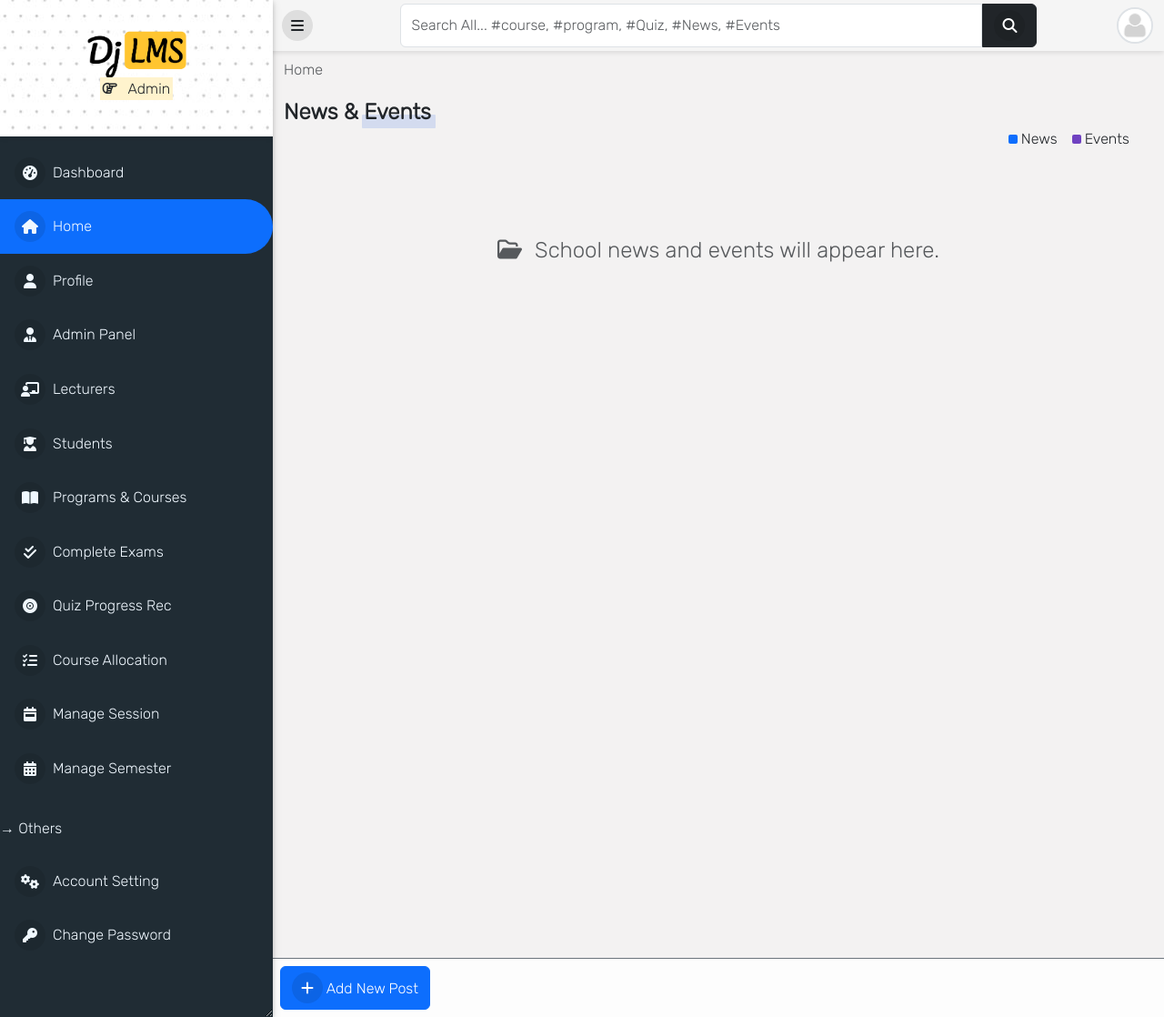
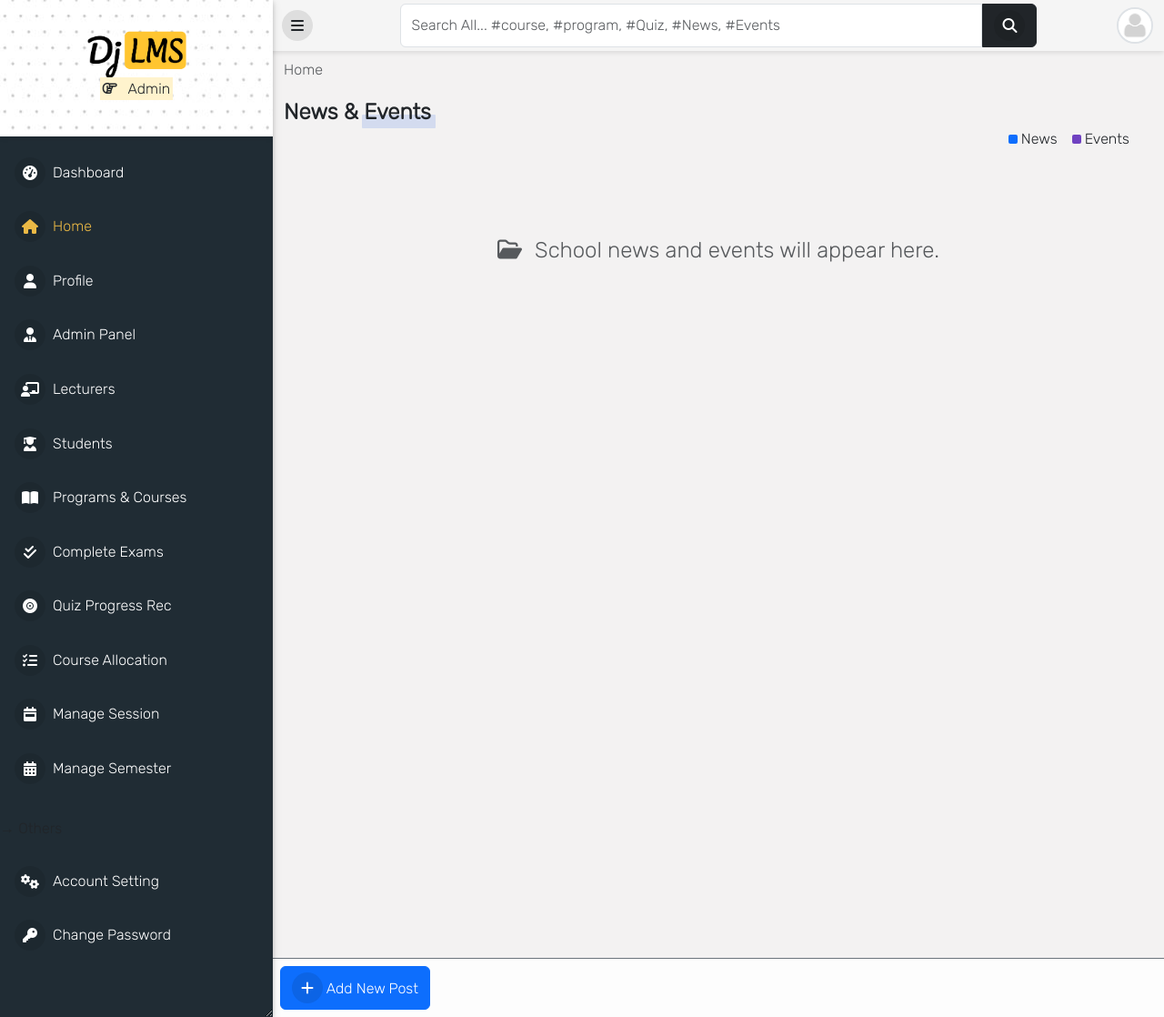
Before and after one commit to Mahitej28/E-LMS, a Django app: page / in a window 1280 px wide. Shown: the whole page at 91% size. Run offline with Django 3.2, Linux system fonts and the light colour scheme; the visitor is signed in with stand-in values (Sample User, id 1); data that the repository does not hold is empty; parts of the project's set-up code (start-up, migrations or seed data) failed here and were passed over; some libraries are stand-ins or nearby versions.

Commit message:
Edited `aside.html` changed the css of side navbar

```diff
--- a/static/scss/style.scss
+++ b/static/scss/style.scss
@@ -387,19 +387,19 @@ body {
         display: flex;
         align-items: center;
         padding: 0.8rem 1rem;
-        color: #666;
-        border-radius: 0 2em 2em 0;
+        color: #ffffff;
+        border-radius: 0;
         transition: 0.25s;
 
         &:hover {
-          color: #007bff;
-          background: rgba(0, 111, 255, 0.1);
+          color: #ebb945;
+          background: rgba(213, 202, 147, 0.1);
         }
       }
       &.active a {
         // color: #007bff;
-        background: var(--bs-primary);
-        color: #fff;
+        //background: #e7bb57;
+        color: #ebb945;
       }
     }
   }
--- a/templates/aside.html
+++ b/templates/aside.html
@@ -1,4 +1,7 @@
 {% load static %}
+<head>
+	<link rel="stylesheet" type="text/css" href="{% static 'css/style.min.css' %}">
+</head>
 
 <style>
 	.top-side {
@@ -7,7 +10,7 @@
 	}
 </style>
 
-<div id="side-nav" style="background-color: #202c34; color: aliceblue;">
+<div id="side-nav" style="background-color: #202c34;">
 	<div class="main-menu">
 		<div class="top-side text-center py-4" style="background-image: url({% static 'img/dotted.jpg' %});">
 			<div class="desktop-hide">
@@ -36,91 +39,91 @@
 		<ul class="sidebar">
 			{% if request.user.is_superuser %}
 			<li class="{% if request.path == dash %}active{% endif %}">
-				<a href="{% url 'dashboard' %}" style="color: aliceblue;"><i class="fas fa-tachometer-alt"></i>Dashboard</a>
+				<a href="{% url 'dashboard' %}"><i class="fas fa-tachometer-alt"></i>Dashboard</a>
 			</li>
 			{% endif %}
 			<li class="{% if request.path == hom %}active{% endif %}">
-				<a href="{% url 'home' %}" style="color: aliceblue;"><i class="fas fa-home"></i>Home</a>
+				<a href="{% url 'home' %}"><i class="fas fa-home"></i>Home</a>
 			</li>
 			<li class="{% if request.path == prof %}active{% endif %}">
-				<a href="{% url 'profile' %}" style="color: aliceblue;"><i class="fas fa-user"></i>Profile</a>
+				<a href="{% url 'profile' %}"><i class="fas fa-user"></i>Profile</a>
 			</li>
 
 			{% if request.user.is_superuser %}
 			<li class="{% if request.path == admin_p %}active{% endif %}">
-				<a href="{% url 'admin_panel' %}"style="color: aliceblue;"><i class="fas fa-user-tie"></i>Admin Panel</a>
+				<a href="{% url 'admin_panel' %}"><i class="fas fa-user-tie"></i>Admin Panel</a>
 			</li>
 			<li class="{% if request.path == lec %}active{% endif %}">
-				<a href="{% url 'lecturer_list' %}" style="color: aliceblue;"><i class="fas fa-chalkboard-teacher"></i>Lecturers</a>
+				<a href="{% url 'lecturer_list' %}"><i class="fas fa-chalkboard-teacher"></i>Lecturers</a>
 			</li>
 			<li class="{% if request.path == stu %}active{% endif %}">
-				<a href="{% url 'student_list' %}" style="color: aliceblue;" ><i class="fas fa-user-graduate"></i>Students</a>
+				<a href="{% url 'student_list' %}"><i class="fas fa-user-graduate"></i>Students</a>
 			</li>
 			{% endif %}
 
 			{% if request.user.is_lecturer or request.user.is_student %}
 			<li class="{% if request.path == ucl %}active{% endif %}">
-				<a href="{% url 'user_course_list' %}" style="color: aliceblue;"><i class="fas fa-book"></i>My Courses</a>
+				<a href="{% url 'user_course_list' %}"><i class="fas fa-book"></i>My Courses</a>
 			</li>
 			{% endif %}
 
 			<li class="{% if request.path == pro %}active{% endif %}">
-				<a href="{% url 'programs' %}" style="color: aliceblue;"><i class="fas fa-book-open"></i>Programs & Courses</a>
+				<a href="{% url 'programs' %}"><i class="fas fa-book-open"></i>Programs & Courses</a>
 			</li>
 
 			{% if request.user.is_superuser or request.user.is_lecturer %}
 			<li class="{% if request.path == qce %}active{% endif %}">
-				<a href="{% url 'quiz_marking' %}" style="color: aliceblue;"><i class="fas fa-check-double"></i>Complete Exams</a>
+				<a href="{% url 'quiz_marking' %}"><i class="fas fa-check-double"></i>Complete Exams</a>
 			</li>
 			{% endif %}
 
 			{% if request.user.is_superuser %}
 			<li class="{% if request.path == qpr %}active{% endif %}">
-				<a href="{% url 'quiz_progress' %}" style="color: aliceblue;"><i class="fas fa-record-vinyl"></i>Quiz Progress Rec</a>
+				<a href="{% url 'quiz_progress' %}"><i class="fas fa-record-vinyl"></i>Quiz Progress Rec</a>
 			</li>
 			<li class="{% if request.path == cav %}active{% endif %}">
-				<a href="{% url 'course_allocation_view' %}" style="color: aliceblue;"><i class="fas fa-tasks"></i>Course Allocation</a>
+				<a href="{% url 'course_allocation_view' %}"><i class="fas fa-tasks"></i>Course Allocation</a>
 			</li>
 			<li class="{% if request.path == sess %}active{% endif %}">
-				<a href="{% url 'session_list' %}" style="color: aliceblue;"><i class="fas fa-calendar-week"></i>Manage Session</a>
+				<a href="{% url 'session_list' %}"><i class="fas fa-calendar-week"></i>Manage Session</a>
 			</li>
 			<li class="{% if request.path == sem %}active{% endif %}">
-				<a href="{% url 'semester_list' %}" style="color: aliceblue;"><i class="fas fa-calendar-alt"></i>Manage Semester</a>
+				<a href="{% url 'semester_list' %}"><i class="fas fa-calendar-alt"></i>Manage Semester</a>
 			</li>
 			{% endif %}
 
 			{% if request.user.is_lecturer %}
 			<li class="{% if request.path == ascore %}active{% endif %}">
-				<a href="{% url 'add_score' %}" style="color: aliceblue;"><i class="fas fa-table"></i>Manage Score</a>
+				<a href="{% url 'add_score' %}"><i class="fas fa-table"></i>Manage Score</a>
 			</li>
 			{% endif %}
 
 			{% if request.user.is_student %}
 			<li class="{% if request.path == qpr %}active{% endif %}">
-				<a href="{% url 'quiz_progress' %}"><i class="fas fa-record-vinyl" style="color: aliceblue;"></i>Quiz Progress Rec</a>
+				<a href="{% url 'quiz_progress' %}"><i class="fas fa-record-vinyl"></i>Quiz Progress Rec</a>
 			</li>
 			<li class="{% if request.path == vr %}active{% endif %}">
-				<a href="{% url 'grade_results' %}"><i class="fa fa-spell-check" style="color: aliceblue;"></i>Grade Results</a>
+				<a href="{% url 'grade_results' %}"><i class="fa fa-spell-check"></i>Grade Results</a>
 			</li>
 			<li class="{% if request.path == ar %}active{% endif %}">
-				<a href="{% url 'ass_results' %}"><i class="fa fa-list-ol" style="color: aliceblue;"></i> Assesment Results</a>
+				<a href="{% url 'ass_results' %}"><i class="fa fa-list-ol"></i> Assesment Results</a>
 			</li>
 			<li class="{% if request.path == cr %}active{% endif %}">
-				<a href="{% url 'course_registration' %}" style="color: aliceblue;"><i class="fas fa-plus"></i>Add &amp; Drop Course</a>
+				<a href="{% url 'course_registration' %}" ><i class="fas fa-plus"></i>Add &amp; Drop Course</a>
 			</li>
 			{% endif %}
 			<br />
 			<p class="ml-3">&RightArrow; Others</p>
 			<li class="{% if request.path == ep %}active{% endif %}">
-				<a href="{% url 'edit_profile' %}" style="color: aliceblue;"><i class="fas fa-cogs"></i>Account Setting</a>
+				<a href="{% url 'edit_profile' %}"><i class="fas fa-cogs"></i>Account Setting</a>
 			</li>
 			<li class="{% if request.path == cp %}active{% endif %}">
-				<a href="{% url 'change_password' %}" style="color: aliceblue;"><i class="fas fa-key"></i>Change Password</a>
+				<a href="{% url 'change_password' %}"><i class="fas fa-key"></i>Change Password</a>
 			</li>
 		</ul>
 	</div>
 
-	<footer class="card-footer mt-5 pt-3 pb-5 px-2">
+	<footer class="card-footer mt-5 pt-3 pb-5 px-2" style="color: aliceblue;">
 		<div class="col-12">
 			<p class="small m-0">
 				Read our <a href="#"> Privacy </a> and <a href="#"> Terms of use. </a>
```
Also changed, not shown: static/css/style.min.css, 1 other file.
